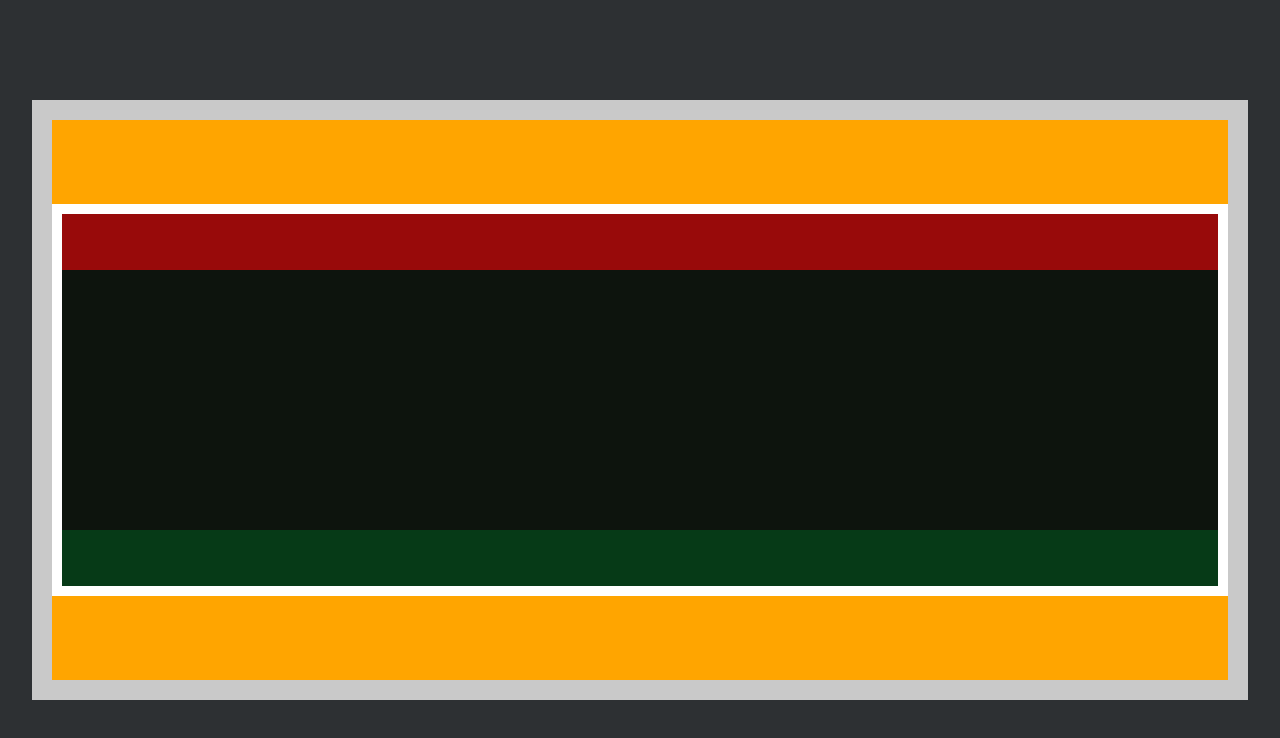
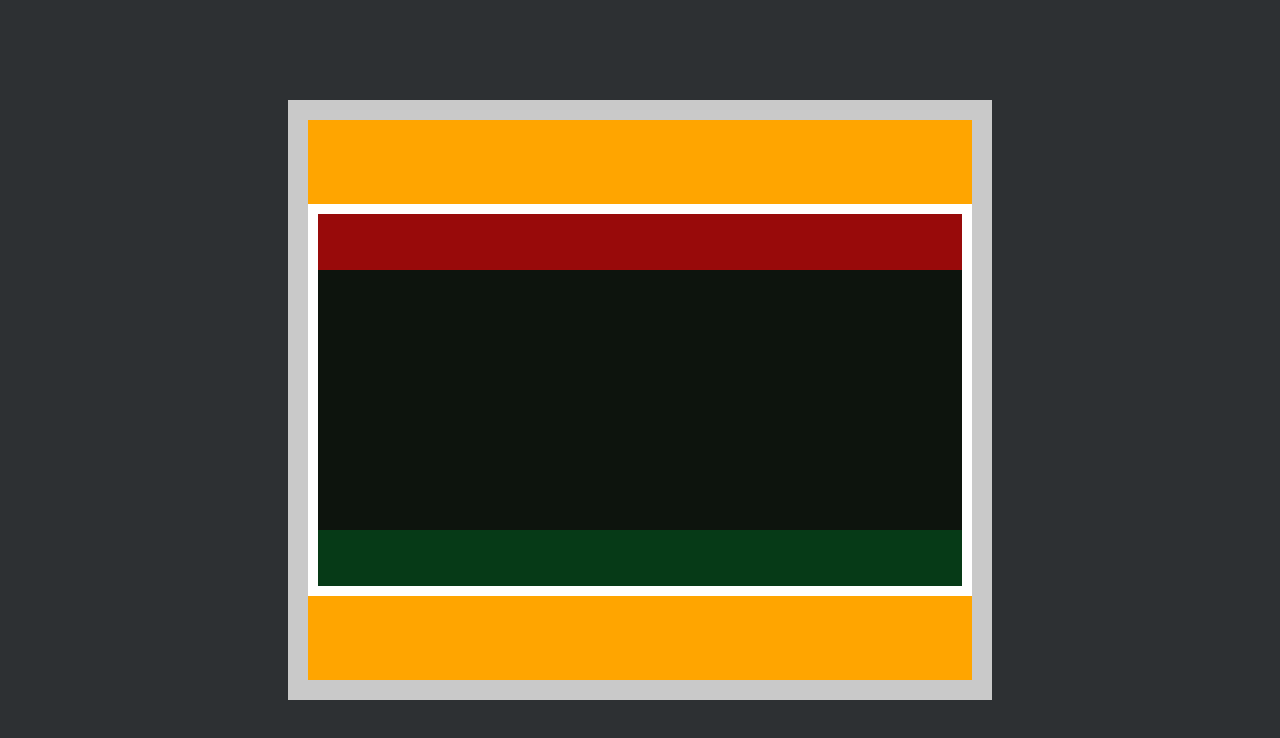
Before and after one commit to kushvijay234/GreeksforGreeks, a plain HTML site: page lecture 8/task.html in a window 1280 px wide. Drawn offline with Linux system fonts and the light colour scheme.

Commit message:
updated width size of box

```diff
--- a/lecture 8/task.html
+++ b/lecture 8/task.html
@@ -19,7 +19,7 @@
         }
 
         .box {
-            width: 95vw;
+            width: 55vw;
             height: 600px;
             background-color: orange;
             display: flex;
```
